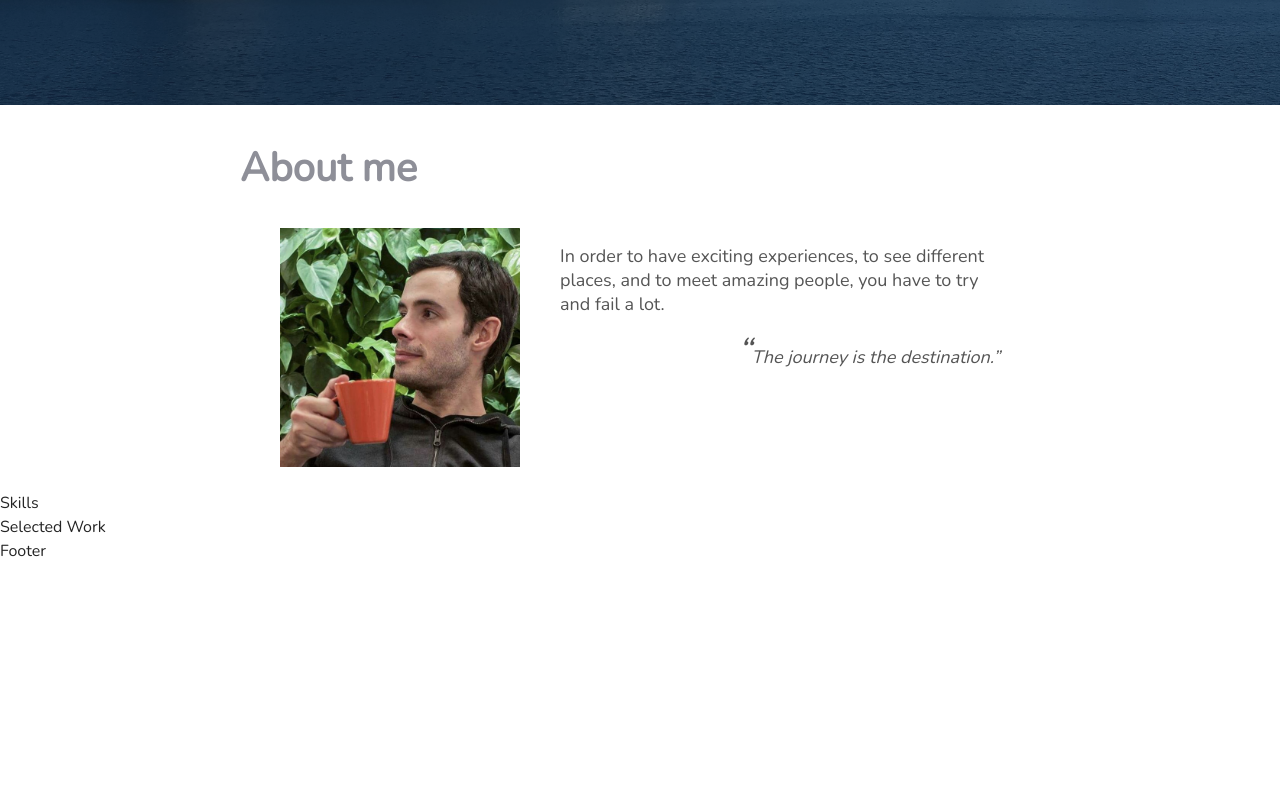
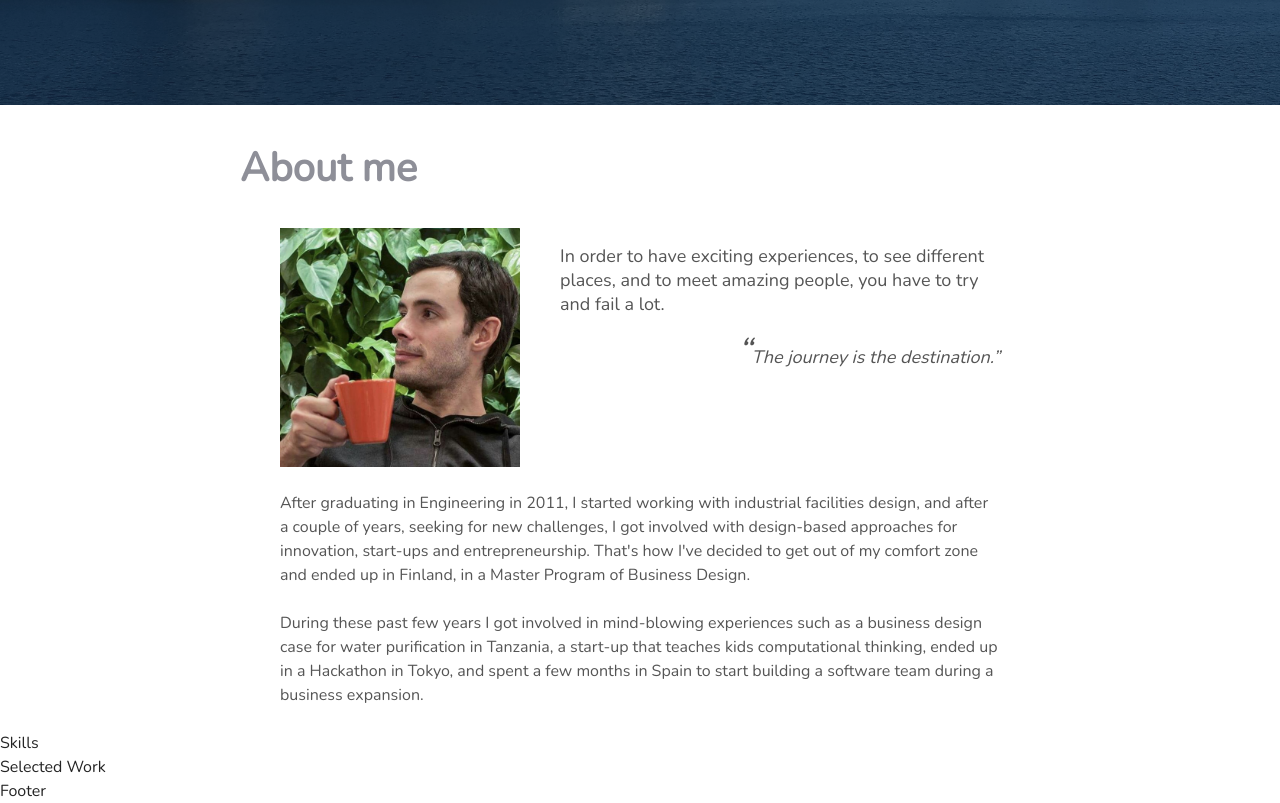
Before and after one commit to Fabianopb/fabianopb-sandbox, a React (Vite) app: page / in a window 1280 px wide. Shown: the part 519-1322 px from the top of the page. Before the commit the page ends 1082 px from the top, so only its background shows below. Built offline with nearby package versions, Linux system fonts and the light colour scheme.

Commit message:
Add profile paragraphs

```diff
--- a/src/portfolio/index.tsx
+++ b/src/portfolio/index.tsx
@@ -136,6 +136,11 @@ const ProfileQuote = styled.div`
   }
 `;
 
+const ProfileParagraph = styled.p`
+  margin: 24px 40px 0 40px;
+  color: #555;
+`;
+
 const PortfolioView = () => (
   <MainWrapper>
     <Topbar>
@@ -180,6 +185,17 @@ const PortfolioView = () => (
           <ProfileQuote>The journey is the destination.</ProfileQuote>
         </div>
       </AboutMeHeader>
+      <ProfileParagraph>
+        After graduating in Engineering in 2011, I started working with industrial facilities design, and after a couple
+        of years, seeking for new challenges, I got involved with design-based approaches for innovation, start-ups and
+        entrepreneurship. That&apos;s how I&apos;ve decided to get out of my comfort zone and ended up in Finland, in a
+        Master Program of Business Design.
+      </ProfileParagraph>
+      <ProfileParagraph>
+        During these past few years I got involved in mind-blowing experiences such as a business design case for water
+        purification in Tanzania, a start-up that teaches kids computational thinking, ended up in a Hackathon in Tokyo,
+        and spent a few months in Spain to start building a software team during a business expansion.
+      </ProfileParagraph>
     </Section>
     <div>Skills</div>
     <div>Selected Work</div>
```
